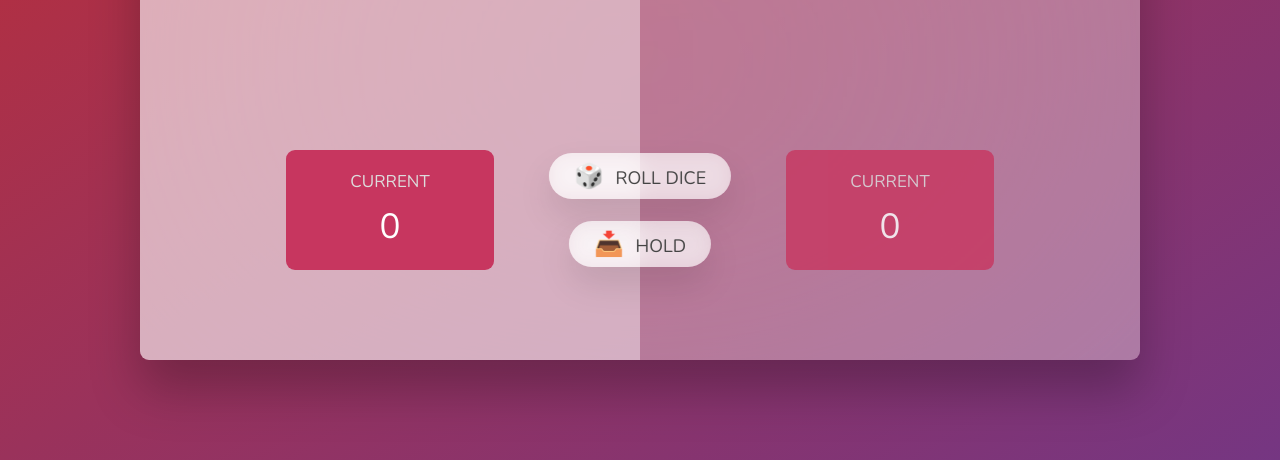
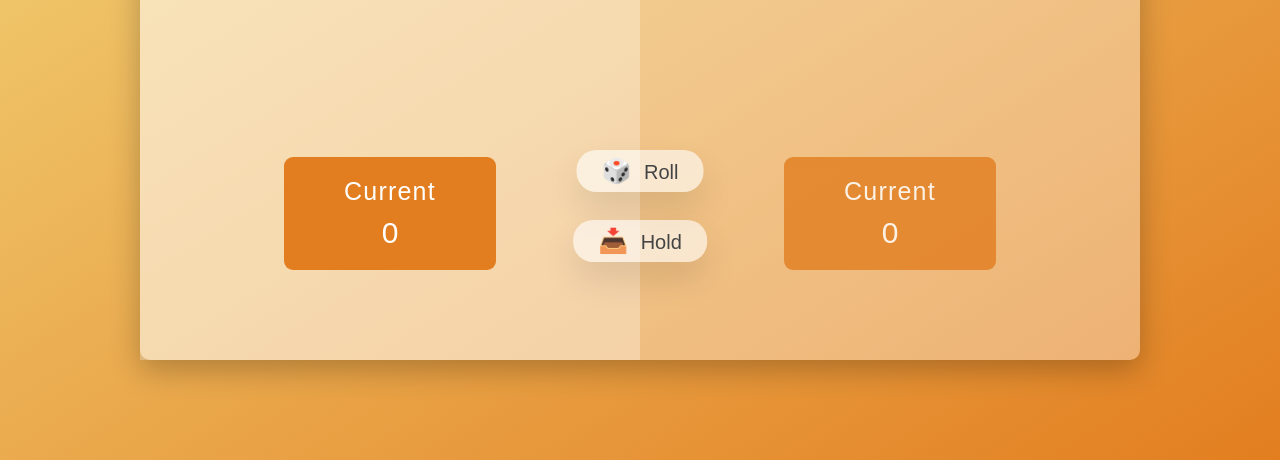
Before and after one commit to kacperh2574/dice-game, a plain HTML site: page index.html in a window 1280 px wide. Shown: the part 340-800 px from the top of the page. Drawn offline with nearby package versions, Linux system fonts and the light colour scheme; a web font is replaced by a local one.

Commit message:
Description of the game

```diff
--- a/index.html
+++ b/index.html
@@ -5,7 +5,10 @@
     <meta name="viewport" content="width=device-width, initial-scale=1.0" />
     <meta http-equiv="X-UA-Compatible" content="ie=edge" />
     <link rel="stylesheet" href="style.css" />
-    <title>Pig Game</title>
+    <link rel="preconnect" href="https://fonts.googleapis.com">
+    <link rel="preconnect" href="https://fonts.gstatic.com" crossorigin>
+    <link href="https://fonts.googleapis.com/css2?family=Atma&display=swap" rel="stylesheet">
+    <title>Dice Game</title>
   </head>
   <body>
     <main>
@@ -28,7 +31,7 @@
 
       <img src="dice-5.png" alt="Playing dice" class="dice" />
       <button class="btn btn--new">🔄 New game</button>
-      <button class="btn btn--roll">🎲 Roll dice</button>
+      <button class="btn btn--roll">🎲 Roll</button>
       <button class="btn btn--hold">📥 Hold</button>
     </main>
     <script src="script.js"></script>
--- a/style.css
+++ b/style.css
@@ -1,5 +1,3 @@
-@import url('https://fonts.googleapis.com/css2?family=Nunito&display=swap');
-
 * {
   margin: 0;
   padding: 0;
@@ -12,27 +10,24 @@ html {
 }
 
 body {
-  font-family: 'Nunito', sans-serif;
+  font-family: 'Atma', sans-serif;
   font-weight: 400;
   height: 100vh;
-  color: #333;
-  background-image: linear-gradient(to top left, #753682 0%, #bf2e34 100%);
+  color: rgb(42, 42, 42);
+  background-image: linear-gradient(to top left, #e27e20 0%, #f3d77c 100%);
   display: flex;
   align-items: center;
   justify-content: center;
 }
 
-/* LAYOUT */
+/* układ */
 main {
   position: relative;
   width: 100rem;
   height: 60rem;
   background-color: rgba(255, 255, 255, 0.35);
-  backdrop-filter: blur(200px);
-  filter: blur();
-  box-shadow: 0 3rem 5rem rgba(0, 0, 0, 0.25);
-  border-radius: 9px;
-  overflow: hidden;
+  box-shadow: 0 1rem 3rem rgba(0, 0, 0, 0.25);
+  border-radius: 1rem;
   display: flex;
 }
 
@@ -42,15 +37,14 @@ main {
   display: flex;
   flex-direction: column;
   align-items: center;
-  transition: all 0.75s;
+  transition: all 0.5s;
 }
 
-/* ELEMENTS */
+/* elementy */
 .name {
   position: relative;
   font-size: 4rem;
-  text-transform: uppercase;
-  letter-spacing: 1px;
+  letter-spacing: 1.5px;
   word-spacing: 2px;
   font-weight: 300;
   margin-bottom: 1rem;
@@ -59,12 +53,12 @@ main {
 .score {
   font-size: 8rem;
   font-weight: 300;
-  color: #c7365f;
+  color: #e27e20;
   margin-bottom: auto;
 }
 
 .player--active {
-  background-color: rgba(255, 255, 255, 0.4);
+  background-color: rgba(255, 255, 255, 0.3);
 }
 .player--active .name {
   font-weight: 700;
@@ -78,48 +72,45 @@ main {
 }
 
 .current {
-  background-color: #c7365f;
+  background-color: #e27e20;
   opacity: 0.8;
   border-radius: 9px;
   color: #fff;
-  width: 65%;
+  width: 66%;
   padding: 2rem;
   text-align: center;
-  transition: all 0.75s;
+  transition: all 1s;
 }
 
 .current-label {
-  text-transform: uppercase;
   margin-bottom: 1rem;
-  font-size: 1.7rem;
-  color: #ddd;
+  font-size: 2.5rem;
+  letter-spacing: 1.2px;
+  color: #fff;
 }
 
 .current-score {
-  font-size: 3.5rem;
+  font-size: 3rem;
 }
 
-/* ABSOLUTE POSITIONED ELEMENTS */
+/* elementy pozycjonowanem w sposób absolute */
 .btn {
   position: absolute;
   left: 50%;
   transform: translateX(-50%);
   color: #444;
-  background: none;
   border: none;
   font-family: inherit;
-  font-size: 1.8rem;
-  text-transform: uppercase;
+  font-size: 2rem;
   cursor: pointer;
   font-weight: 400;
-  transition: all 0.2s;
+  transition: all 0.1s;
 
   background-color: white;
   background-color: rgba(255, 255, 255, 0.6);
-  backdrop-filter: blur(10px);
 
   padding: 0.7rem 2.5rem;
-  border-radius: 50rem;
+  border-radius: 2rem;
   box-shadow: 0 1.75rem 3.5rem rgba(0, 0, 0, 0.1);
 }
 
@@ -133,15 +124,14 @@ main {
   top: 4rem;
 }
 .btn--roll {
-  top: 39.3rem;
+  top: 39rem;
 }
 .btn--hold {
-  top: 46.1rem;
+  top: 46rem;
 }
 
 .btn:active {
-  transform: translate(-50%, 3px);
-  box-shadow: 0 1rem 2rem rgba(0, 0, 0, 0.15);
+  transform: translate(-50%, 2px);
 }
 
 .btn:focus {
@@ -158,12 +148,12 @@ main {
 }
 
 .player--winner {
-  background-color: #2f2f2f;
+  background-color: rgb(248, 248, 248)  ;
 }
 
 .player--winner .name {
   font-weight: 700;
-  color: #c7365f;
+  color: #e27e20;
 }
 
 .hidden {
```
Also changed, not shown: script.js (+12 -13 lines), dice-1.png, dice-2.png, dice-3.png, dice-4.png, dice-5.png, dice-6.png, 1 other file.
